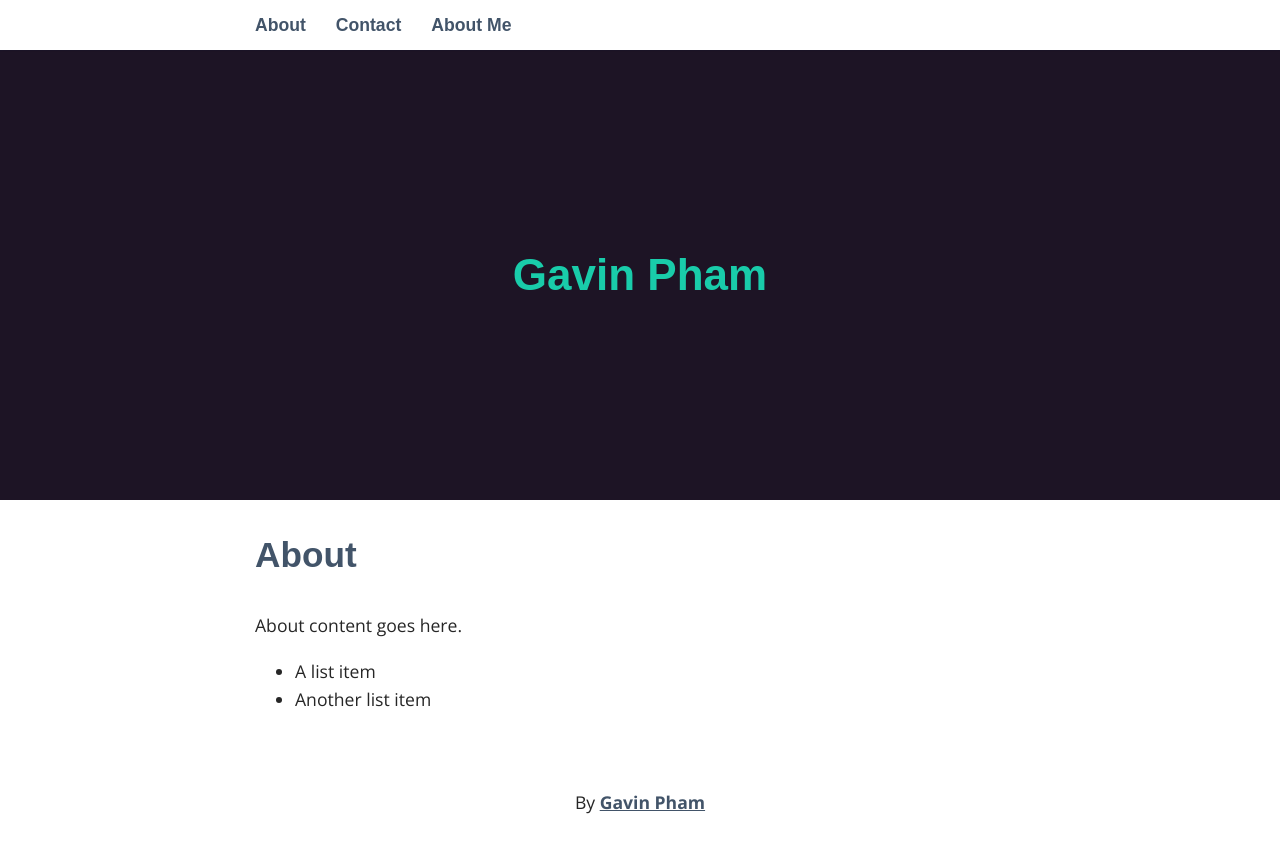
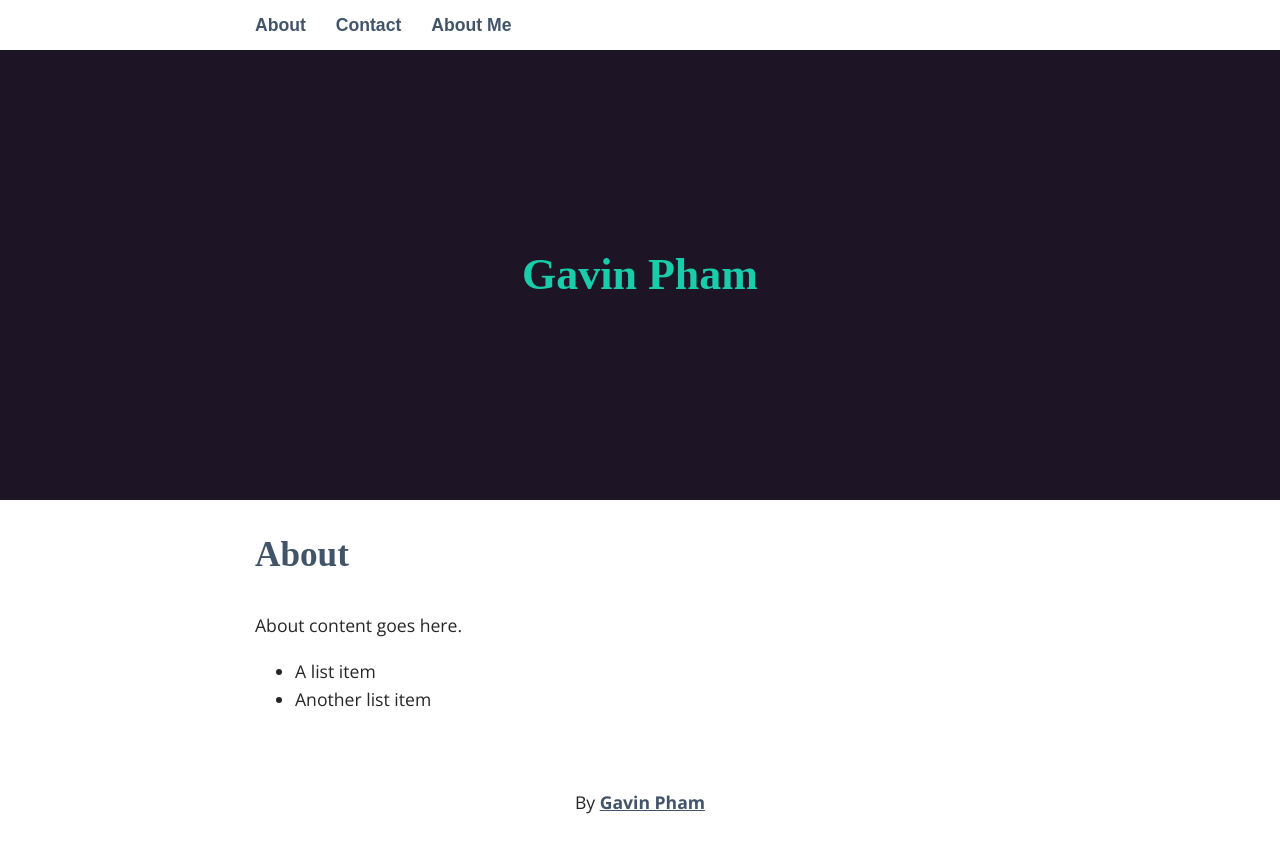
Before and after one commit to gavinpham/Portfolio-old-, a Jekyll site: the page built from _pages/01_about.md, in a window 1280 px wide. Shown: the top 853 px of the page. Built offline with Jekyll 4.4.1, drawn with Linux system fonts in a browser that asks for light colours; some web fonts are replaced.

Commit message:
Added Adobe Typekit connection with tentative title

```diff
--- a/_includes/head.html
+++ b/_includes/head.html
@@ -9,4 +9,5 @@
 	<!--FEATURE: Finaegle fonts-->
 	<link href='https://fonts.googleapis.com/css?family=Open+Sans:400,300,700,800,600' rel='stylesheet' type='text/css'>
 	<link href='https://fonts.googleapis.com/css?family=Muli:400,300' rel='stylesheet' type='text/css'>
+	<link href='https://use.typekit.net/spo3uch.css' rel='stylesheet' type='text/css'>
 </head>
--- a/_sass/_base.scss
+++ b/_sass/_base.scss
@@ -4,7 +4,7 @@ $font-style: 'Open Sans', sans-serif;
 $font-color: #262626;
 $link-color: #425469;
 $link-hover-color: $main;
-$heading-font: 'Muli', sans-serif;
+$heading-font: 'ministry';
 $heading-font-color: #425469;
 $light: #E7EDF4;
 $header:  #1D1425;
```
